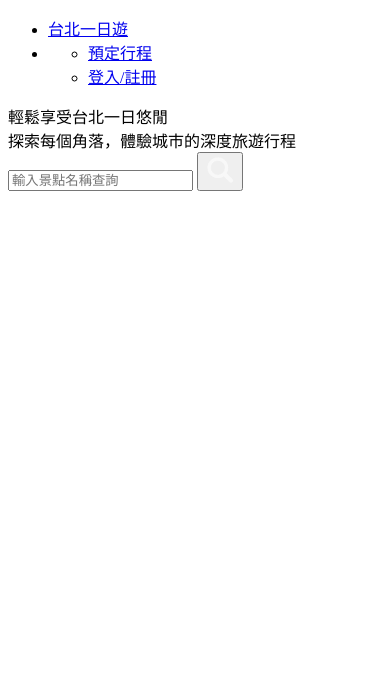
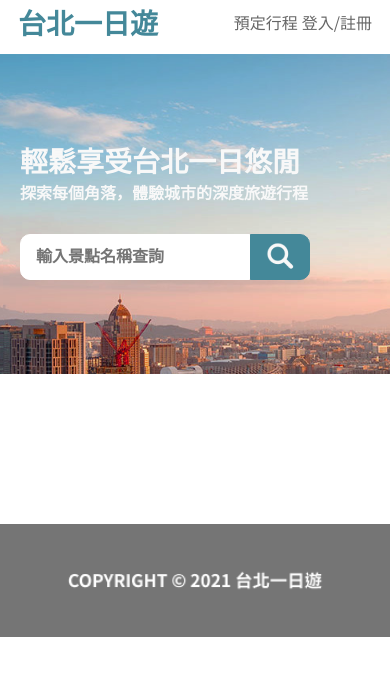
Before and after one commit to dirk122119/wehelp_phase2, a Flask app: page / in a window 390 px wide. Shown: the top 676 px of the page. Run offline with Flask 2, Linux system fonts and the light colour scheme.

Commit message:
tripTaipei v1

```diff
--- /dev/null
+++ b/static/css/styleDesktop.css
@@ -0,0 +1,274 @@
+@media only screen and (min-width: 1200px){
+@import "sass.css";
+
+body{ margin: 0; padding: 0; }
+
+
+.gridNav{
+    height: 54px;
+    position: relative;
+    z-index:1;
+    display: grid;
+    list-style-type: none;
+    grid-template-columns: auto auto;
+    background-color: var(--Additional_Color_White);
+    opacity:1;
+
+}
+.sticky {
+    position: fixed;
+    top: 0;
+    width: 100%;
+  }
+.sticky + .content {
+    padding-top: 54px;
+  }
+
+.gridNav li{
+    display: inline-block;
+    text-align: center;
+}
+.gridNavBox1{
+    padding:10px;
+}
+.gridNavBox1 a{
+
+    text-decoration:none;
+    color:var(--Primary_Color_70);
+    font-family:var(--Header_2_Bold_Typeface);
+    font-weight:var(--Header_2_Bold_Weight);
+    font-size:var(--Header_2_Bold_Size);
+    line-height:var(--Header_2_Bold_Line_Height);
+}
+
+
+
+.gridNavBox2 ul li a{
+    text-decoration:none;
+    padding:20px;
+    color:var(--Secondary_Color_70);
+    font-family:var(--Body_Med_Typeface);
+    font-weight:var(--Body_Med_Weight);
+    font-size:var(--Body_Med_Size);
+    line-height:var(--Body_Med_Height);
+}
+.banner{
+    background-image:url("../image/welcome.png");
+    height: 20vw;
+    width: auto;
+    background-position: top;
+    background-repeat: no-repeat;
+    background-size: cover;
+}
+
+.banner .bannerContainer{
+    position: absolute;
+    width:  auto;
+    margin-top: 4.5vw;
+    margin-left: 19.2vw;
+}
+.banner .bannerContainer .bannerHead{
+    margin-top: 0px;
+    color:var(--Secondary_Color_10);
+    font-family:var(--Header_1_Bold_Typeface);
+    font-weight:var(--Header_1_Bold_Weight);
+    font-size:var(--Header_1_Bold_Size);
+    line-height:var(--Header_1_Bold_Height);
+}
+
+.banner .bannerContainer .bannerBody{
+    margin-top: 15px;
+    color:var(--Secondary_Color_10);
+    font-family:var(--Body_Bold_Typeface);
+    font-weight:var(--Body_Bold_Weight);
+    font-size:var(--Body_Bold_Size);
+    line-height:var(--Body_Bold_Height);
+}
+.bannerContainer button{
+    background-color:var(--Primary_Color_70);
+    border: none;
+    width:60px;
+    height:46px;
+    color: var(--Additional_Color_White);
+    position: absolute;
+    border: none; /* <-- This thing here */
+    border:solid 1px var(--Primary_Color_70);
+    border-radius: 0 10px 10px 0;
+
+}
+.bannerContainer button img{
+
+    height: 30px;
+    width: 30px;
+    background-position: center;
+    background-repeat: no-repeat;
+}
+.searchContainer{
+    margin-top:25px;
+}
+
+.viewSearch{
+    height:46px;
+    width: 400px;
+    border: none; /* <-- This thing here */
+    border:solid 1px var(--Additional_Color_White);
+    border-radius: 10px 0 0 10px;
+}
+input::placeholder {
+    margin-left: 10px;
+    color:var(--Secondary_Color_50);
+    font-family:var(--Body_Bold_Typeface);
+    font-weight:var(--Body_Bold_Weight);
+    font-size:var(--Body_Bold_Size);
+    line-height:var(--Body_Bold_Height);
+  }
+input{
+    padding: 15px;
+}
+.categoriesList{
+    display:none;
+    margin-top: 5px;
+    height:auto;
+    width: 400px;
+    border: none; /* <-- This thing here */
+    border:solid 1px var(--Additional_Color_White);
+    background-color:var(--Additional_Color_White);
+    border-radius: 10px 10px 10px 10px;
+    justify-content:center;
+    align-items: center;
+    position: relative;
+    z-index:10;
+
+}
+.categoriesListGridContainer{
+    margin-right: 40px;
+    width:400px;
+    display: grid;
+    gap: 0px;
+    grid-template-columns:auto auto auto;
+    background-color:var(--Additional_Color_White);
+    border: none; /* <-- This thing here */
+    border:solid 1px var(--Additional_Color_White);
+    border-radius: 10px 10px 10px 10px;
+
+}
+.gridCategoryTitle{
+    display: flex;
+    justify-content:center;
+    align-items: left;
+    width: 120px;
+    height: 40px;
+    background-color:var(--Additional_Color_White);
+    border: none; /* <-- This thing here */
+    border:solid 1px var(--Additional_Color_White);
+    border-radius: 10px 10px 10px 10px;
+}
+
+.gridCategoryTitle:hover{
+    width: 120px;
+    height: 40px;
+    background-color:var(--Secondary_Color_20);
+}
+.gridCategoryTitle a{
+    padding: 10px;
+    color:var(--Category_List_Color_50);
+    font-family:var(--Category_List_Typeface);
+    font-weight:var(--Category_List_Weight);
+    font-size:var(--Category_List_Size);
+    line-height:var(--Category_List_Height);
+}
+.viewFlexContainer{
+    margin-top: 50px;
+    display: flex;
+    justify-content:center;
+    align-items: center;
+}
+.viewGridContainer{
+    display: grid;
+    gap: 30px;
+    grid-template-columns: 270px 270px 270px 270px;
+}
+.gridItem {
+
+    display: flex;
+    height:auto;
+    border: 1px solid var(--Secondary_Color_20);
+    border-radius: 10px;
+    justify-content: center;
+    flex-direction: column;
+    position: relative;
+    width:270px;
+    height: auto;
+
+}
+.gridItem img{
+    width: 270px;
+    height: 197px;
+    border-radius: 10px 10px 0px 0px;
+}
+.gridItem .gridItemTitle{
+    display: flex;
+    font-weight:var(--Body_Bold_Weight);
+    font-size:var(--Body_Bold_Size);
+    line-height:var(--Body_Bold_Height);
+    width:100%;
+    height: 40px;
+    background-color:var(--Additional_Color_Black);
+    align-items:center;
+    justify-content:left;
+    position: absolute;
+    opacity:0.6;
+    top:157px;
+
+}
+.gridItem .gridItemTitle a{
+    color: var(--Additional_Color_White);
+    font-family:var(--Body_Bold_Typeface);
+    margin: 10px;
+}
+.gridItem .gridItemInfo{
+    position: relative;
+    display: flex;
+    flex-direction: row;
+    width:100%;
+    height: 45px;
+    color: var(--Secondary_Color_50);
+    font-family:var(--Body_Med_Typeface);
+    font-weight:var(--Body_Med_Weight);
+    font-size:var(--Body_Med_Size);
+    line-height:var(--Body_Med_Height);
+
+}
+
+
+.mrtName{
+    width:50%;
+    display: flex;
+    align-items:center;
+    justify-content:left;
+}
+.mrtName a{
+    margin: 10px;
+}
+
+.categoryName{
+    width:50%;
+    display: flex;
+    align-items:center;
+    justify-content:right;
+}
+.categoryName a{
+    margin: 10px;
+}
+
+.footer{
+    margin-top: 100px;
+    background-image:url("../image/footer.png");
+    height: 5vw;
+    width: 100vw;
+    background-position: top;
+    background-repeat: no-repeat;
+    background-size: cover;
+}
+
+}
--- /dev/null
+++ b/static/css/stylePhone.css
@@ -0,0 +1,277 @@
+@media only screen and (min-width: 120px) and (max-width: 600px){
+@import "sass.css";
+
+body{
+    margin: 0;
+    padding: 0; }
+
+
+.gridNav{
+    width:100vw;
+    height: 54px;
+    position: relative;
+    z-index:1;
+    display: grid;
+    list-style-type: none;
+    grid-template-columns: auto auto;
+    background-color: var(--Additional_Color_White);
+    opacity:1;
+
+}
+.sticky {
+    position: fixed;
+    top: 0;
+    width: 100%;
+  }
+.sticky + .content {
+    padding-top: 54px;
+  }
+
+.gridNav li{
+    display: inline-block;
+    text-align: center;
+}
+.gridNavBox1{
+    padding-top:10px;
+}
+.gridNavBox1 a{
+
+    text-decoration:none;
+    color:var(--Primary_Color_70);
+    font-family:var(--Header_1_Bold_Typeface);
+    font-weight:var(--Header_1_Bold_Weight);
+    font-size:var(--Header_1_Bold_Size);
+    line-height:var(--Header_1_Bold_Line_Height);
+}
+.gridNavBox2 ul{
+    margin-block-start:10px;
+}
+
+.gridNavBox2 ul li a{
+    text-decoration:none;
+    color:var(--Secondary_Color_70);
+    font-family:var(--Body_Med_Typeface);
+    font-weight:var(--Body_Med_Weight);
+    font-size:var(--Body_Med_Size);
+    line-height:var(--Body_Med_Height);
+}
+.banner{
+    background-image:url("../image/welcome.png");
+    height: 320px;
+    width: 100vw;
+    background-position: top;
+    background-repeat: no-repeat;
+    background-size: cover;
+}
+
+.banner .bannerContainer{
+    position: absolute;
+    width: 80vw;
+    margin-top : 86px;
+    margin-left : 20px;
+}
+.banner .bannerContainer .bannerHead{
+    color:var(--Secondary_Color_10);
+    font-family:var(--Header_1_Bold_Typeface);
+    font-weight:var(--Header_1_Bold_Weight);
+    font-size:var(--Header_1_Bold_Size);
+    line-height:var(--Header_1_Bold_Height);
+}
+
+.banner .bannerContainer .bannerBody{
+    color:var(--Secondary_Color_10);
+    font-family:var(--Body_Bold_Typeface);
+    font-weight:var(--Body_Bold_Weight);
+    font-size:var(--Body_Bold_Size);
+    line-height:var(--Body_Bold_Height);
+}
+.bannerContainer button{
+    background-color:var(--Primary_Color_70);
+    border: none;
+    width:60px;
+    height:46px;
+    color: var(--Additional_Color_White);
+    position: absolute;
+    border: none; /* <-- This thing here */
+    border:solid 1px var(--Primary_Color_70);
+    border-radius: 0 10px 10px 0;
+
+}
+.bannerContainer button img{
+
+    height: 30px;
+    width: 30px;
+    background-position: center;
+    background-repeat: no-repeat;
+}
+.searchContainer{
+    margin-top:30px;
+}
+
+.viewSearch{
+    height:46px;
+    width: 230px;
+    border: none; /* <-- This thing here */
+    border:solid 1px var(--Additional_Color_White);
+    border-radius: 10px 0 0 10px;
+}
+input::placeholder {
+    margin-left: 10px;
+    color:var(--Secondary_Color_50);
+    font-family:var(--Body_Bold_Typeface);
+    font-weight:var(--Body_Bold_Weight);
+    font-size:var(--Body_Bold_Size);
+    line-height:var(--Body_Bold_Height);
+  }
+input{
+    padding: 15px;
+}
+.categoriesList{
+    display:none;
+    margin-top: 5px;
+    height:auto;
+    width: 322px;
+    border: none; /* <-- This thing here */
+    border:solid 1px var(--Additional_Color_White);
+    background-color:var(--Additional_Color_White);
+    border-radius: 10px 10px 10px 10px;
+    justify-content:center;
+    align-items: center;
+    position: relative;
+    z-index:10;
+
+}
+.categoriesListGridContainer{
+
+    width:322px;
+    margin-right:32px;
+    display: grid;
+    gap: 0px;
+    grid-template-columns:96px 96px 96px;
+    background-color:var(--Additional_Color_White);
+    border: none; /* <-- This thing here */
+    border:solid 1px var(--Additional_Color_White);
+    border-radius: 10px 10px 10px 10px;
+
+}
+.gridCategoryTitle{
+    display: flex;
+    justify-content:center;
+    align-items: left;
+    width: 96px;
+    height: 40px;
+    background-color:var(--Additional_Color_White);
+    border: none; /* <-- This thing here */
+    border:solid 1px var(--Additional_Color_White);
+    border-radius: 10px 10px 10px 10px;
+}
+
+.gridCategoryTitle:hover{
+    width: 120px;
+    height: 40px;
+    background-color:var(--Secondary_Color_20);
+}
+.gridCategoryTitle a{
+    padding: 10px;
+    color:var(--Category_List_Color_50);
+    font-family:var(--Category_List_Typeface);
+    font-weight:var(--Category_List_Weight);
+    font-size:var(--Category_List_Size);
+    line-height:var(--Category_List_Height);
+}
+.viewFlexContainer{
+    margin-top: 50px;
+    display: flex;
+    justify-content:center;
+    align-items: center;
+}
+.viewGridContainer{
+    width:89vw;
+    display: grid;
+    gap: 30px;
+    grid-template-columns: 89vw;
+}
+.gridItem {
+
+    display: flex;
+    height:auto;
+    border: 1px solid var(--Secondary_Color_20);
+    border-radius: 10px;
+    justify-content: center;
+    flex-direction: column;
+    position: relative;
+    width:89vw;
+    height: auto;
+
+}
+.gridItem img{
+    width:89vw;
+    height:65vw;
+    border-radius: 10px 10px 0px 0px;
+}
+.gridItem .gridItemTitle{
+    display: flex;
+    font-weight:var(--Body_Bold_Weight);
+    font-size:var(--Body_Bold_Size);
+    line-height:var(--Body_Bold_Height);
+    width:100%;
+    height: 40px;
+    background-color:var(--Additional_Color_Black);
+    align-items:center;
+    justify-content:left;
+    position: absolute;
+    opacity:0.6;
+    top:calc(65vw - 40px);
+
+}
+.gridItem .gridItemTitle a{
+    color: var(--Additional_Color_White);
+    font-family:var(--Body_Bold_Typeface);
+    margin: 10px;
+}
+.gridItem .gridItemInfo{
+    position: relative;
+    display: flex;
+    flex-direction: row;
+    width:100%;
+    height: 45px;
+    color: var(--Secondary_Color_50);
+    font-family:var(--Body_Med_Typeface);
+    font-weight:var(--Body_Med_Weight);
+    font-size:var(--Body_Med_Size);
+    line-height:var(--Body_Med_Height);
+
+}
+
+
+.mrtName{
+    width:50%;
+    display: flex;
+    align-items:center;
+    justify-content:left;
+}
+.mrtName a{
+    margin: 10px;
+}
+
+.categoryName{
+    width:50%;
+    display: flex;
+    align-items:center;
+    justify-content:right;
+}
+.categoryName a{
+    margin: 10px;
+}
+
+.footer{
+    margin-top: 100px;
+    background-image:url("../image/footer.png");
+    height: 29vw;
+    width: 100vw;
+    background-position: top;
+    background-repeat: no-repeat;
+    background-size: cover;
+}
+
+}
--- a/static/js/getData.js
+++ b/static/js/getData.js
@@ -1,3 +1,13 @@
+function sticky() {
+  let navbar=document.querySelectorAll(".gridNav")[0];
+  let navbarHeight=navbar.offsetHeight;
+  if (window.pageYOffset >= navbarHeight) {
+    navbar.classList.add("sticky")
+  } else {
+    navbar.classList.remove("sticky");
+  }
+  }
+
 function getCategoriesData() {
   return fetch("http://54.64.173.185:3000/api/categories").then((response) =>
     response.json()
@@ -146,6 +156,7 @@ let nowPage = 0;
 
 createIndexView();
 categoriesList();
+window.onscroll = function() {sticky()};
 
 let options = {
   root: null,
--- a/templates/index.html
+++ b/templates/index.html
@@ -5,14 +5,14 @@
     <meta http-equiv="X-UA-Compatible" content="IE=edge">
     <meta name="viewport" content="width=device-width, initial-scale=1.0">
     <link rel="stylesheet" href="{{url_for('static', filename='css/sass.css')}}" />
-    <link href="{{url_for('static', filename='css/style.css')}}" rel="stylesheet" type="text/css" />
+    <link href="{{url_for('static', filename='css/styleDesktop.css')}}" rel="stylesheet" type="text/css" />
+    <link href="{{url_for('static', filename='css/stylePhone.css')}}" rel="stylesheet" type="text/css" />
+    <link href="{{url_for('static', filename='css/styleTable.css')}}" rel="stylesheet" type="text/css" />
     <script type="text/javascript" src="{{url_for('static', filename='js/getData.js')}}" defer></script>
-
     <title>Taipei Trip</title>
 </head>
 <body>
-    <nav>
-        <ul class="gridNav">
+        <nav class="gridNav">
             <li class="gridNavBox1"><a href="#home">台北一日遊</a></li>
             <li class="gridNavBox2">
                 <ul>
@@ -21,9 +21,8 @@
                 </ul>
             </li>
 
-        </ul>
-    </nav>
-
+        </nav>
+    <div class="content">
     <div class="banner">
         <div class="bannerContainer">
             <div class="bannerHead">輕鬆享受台北一日悠閒</div>
@@ -38,12 +37,13 @@
         </div>
     </div>
 
+
     <div class="viewFlexContainer">
         <div class="viewGridContainer">
 
         </div>
     </div>
-
+</div>
     <div class="footer">
 
     </div>
```
Also changed, not shown: static/css/styleTable.css (renamed from static/css/style.css, +54 -28 lines).
